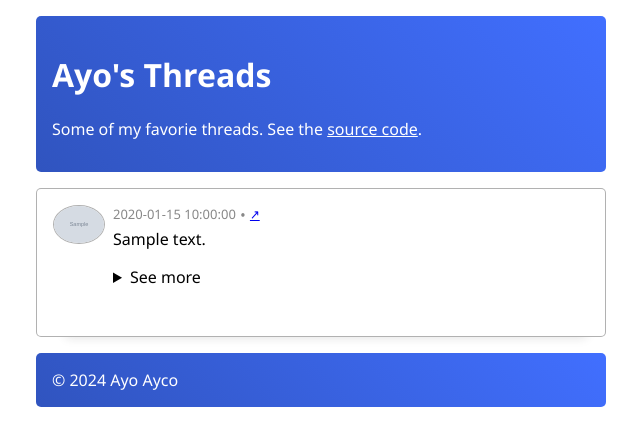
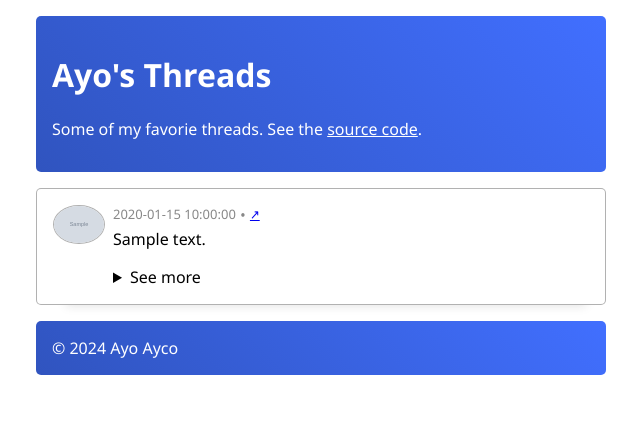
Before and after one commit to ayoayco/threads, a Flask app: template templates/threads.html in a window 1280 px wide. Shown: the top 446 px of the page, without its empty margins (319-959 px from the left). Run offline with Flask 3, Linux system fonts and the light colour scheme; the template is opened without the code that fills it: most values are stand-ins (such as "Sample title", 1, 10 or a date in 2020); grey boxes marked "Sample" are stand-in pictures; some libraries are stand-ins or nearby versions.

Commit message:
style: descendants spacing

```diff
--- a/templates/threads.html
+++ b/templates/threads.html
@@ -44,8 +44,8 @@
 
     .card_content {
 
-      & *:not(.meta) {
-        margin-bottom: 1em;
+      & *:not(.meta, .descendant *) {
+        margin-top: 1em;
       }
 
       & img, & video {
@@ -108,7 +108,7 @@
               <summary>See more</summary>
               <ul>
                 {% for descendant in thread.descendants %}
-                <li class="card">
+                <li class="card descendant">
                   <div class="card_avatar">
                     {% if descendant.account.avatar is defined %}
                     <img class="avatar" src="{{thread.account.avatar}}" />
```
